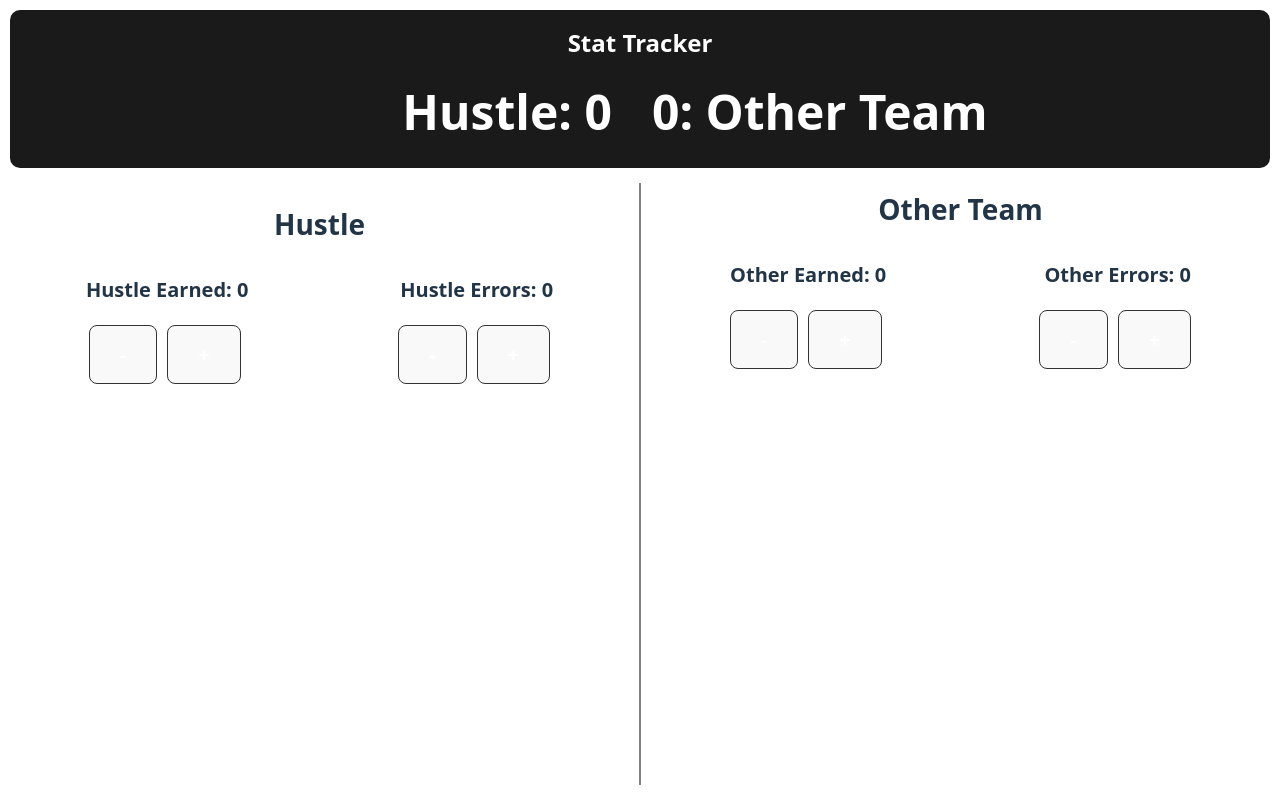
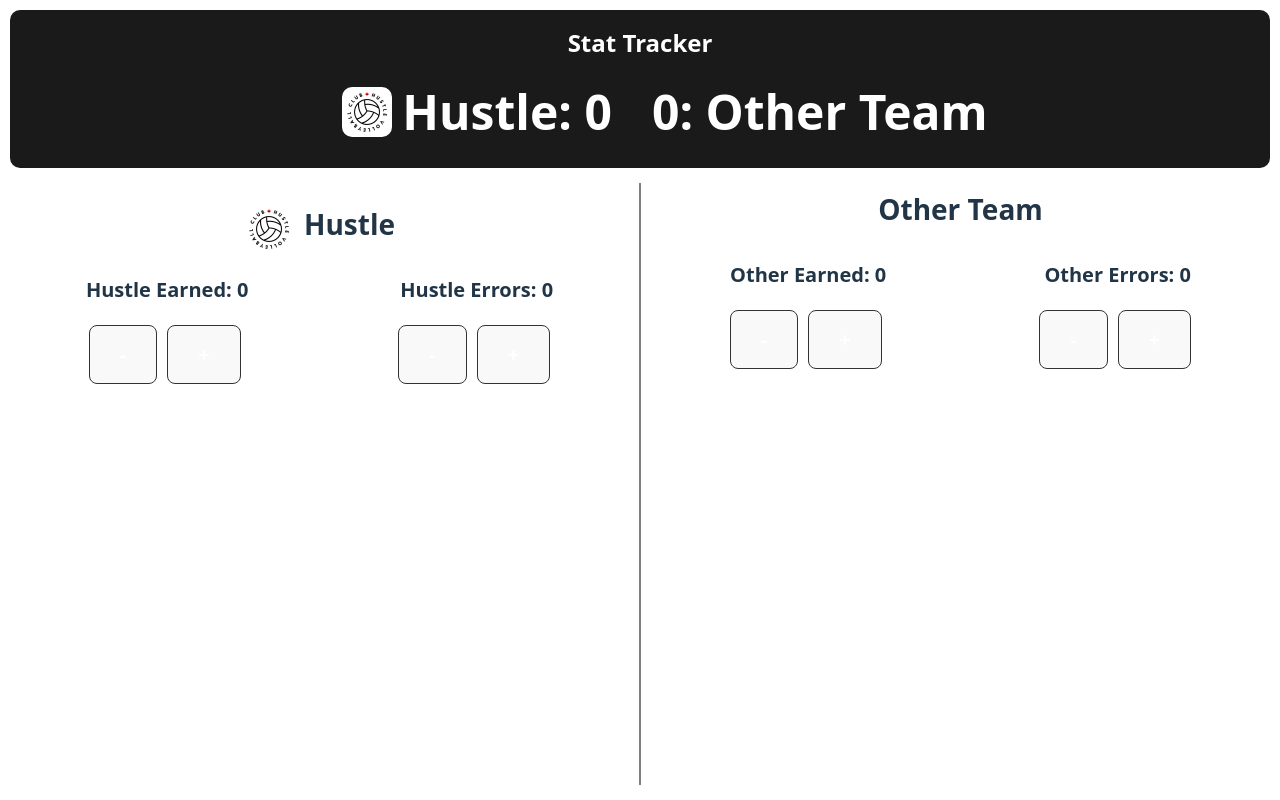
Before and after one commit to jrosario0225/volleyball-tracker, a React (Vite) app: page / in a window 1280 px wide. Built offline with nearby package versions, Linux system fonts and the light colour scheme.

Commit message:
added logos

```diff
--- a/src/App.css
+++ b/src/App.css
@@ -32,12 +32,24 @@
   justify-content: center;
   align-items: center;
   gap: 40px;
-  margin-left: 110px;
+  margin-left: 50px;
 }
 
 .scores p {
   font-size: 48px;
   font-weight: bold;
+}
+
+.team-score {
+  display: flex;
+  align-items: center;
+}
+
+.team-logo {
+  width: 50px;
+  height: auto;
+  margin-right: 10px;
+  border-radius: 10px;
 }
 
 /* Teams sections container */
@@ -66,6 +78,12 @@
   font-size: 28px;
   text-align: center;
   margin-bottom: 10px;
+}
+
+.team-stat-name {
+  display: flex;
+  align-items: center;
+  justify-content: center;
 }
 
 /* Stats row - Earned and Errors side-by-side */
--- a/src/App.jsx
+++ b/src/App.jsx
@@ -60,10 +60,11 @@ function App() {
       <div className="scoreboard">
         <h1> Stat Tracker </h1>
         <div className="scores">
-          <div>
+          <div className="team-score">
+            <img src="/hustle-logo.jpeg" alt="Hustle logo" className="team-logo" />
             <p>Hustle: {hustleEarned + otherErrors}</p>
           </div>
-          <div>
+          <div className="team-score">
             <p>{otherEarned + hustleErrors}: Other Team</p>
           </div>
         </div>
@@ -74,7 +75,10 @@ function App() {
 
         {/* Left column - HUSTLE */}
         <div className="team-section">
-          <h2>Hustle</h2>
+          <div className="team-stat-name">
+            <img src="/hustle-logo.jpeg" alt="Hustle logo" className="team-logo" />
+            <h2>Hustle</h2>
+          </div>
 
           {/* Putting Earned + Error side-by-side */}
           <div className="stats-row">
```
Also changed, not shown: public/hustle-logo.jpeg (added).
